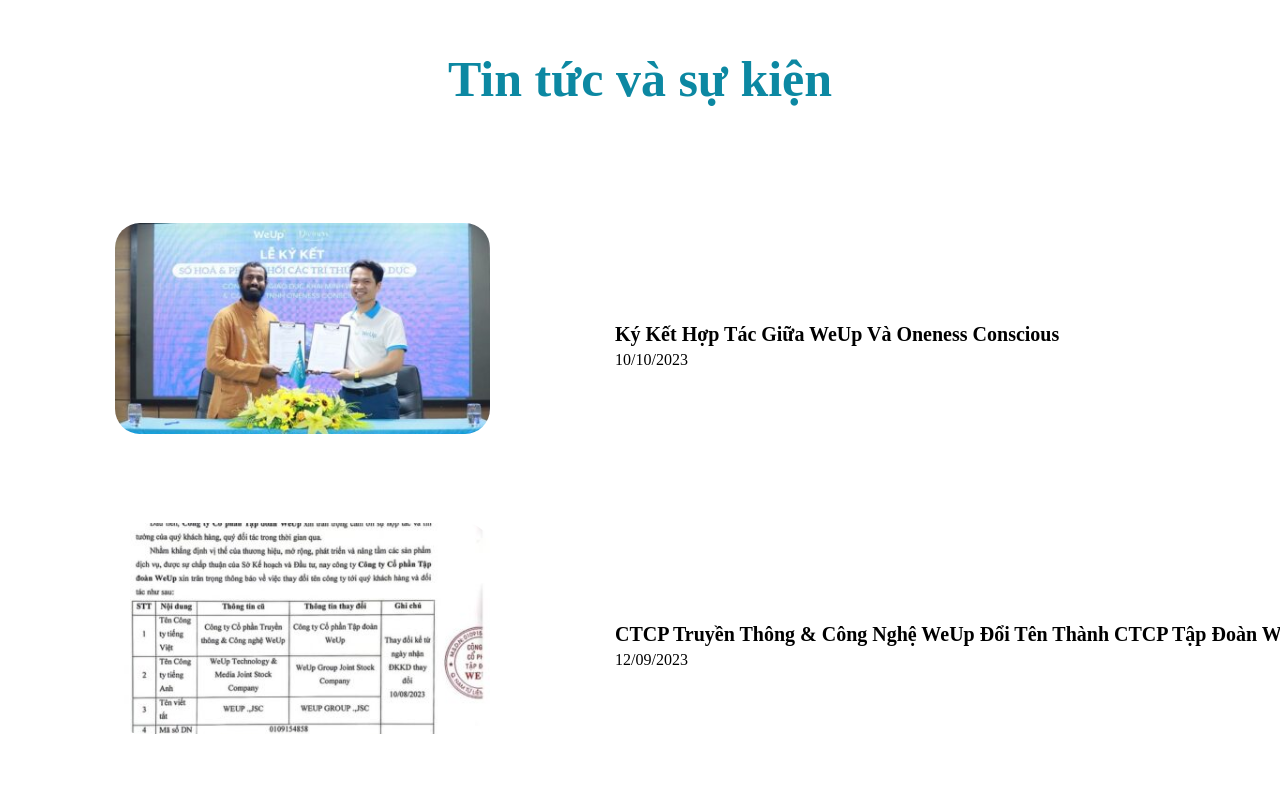
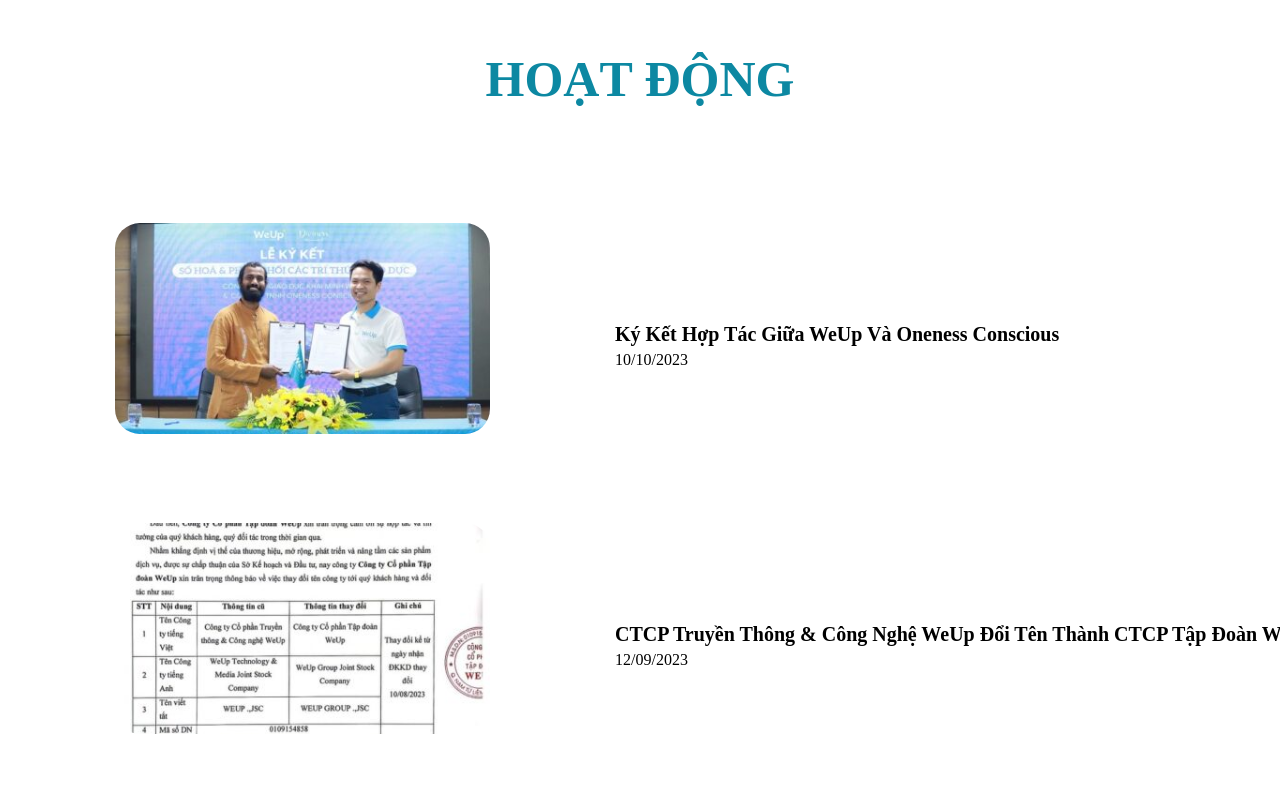
Before and after one commit to anhnt12/long-website, a plain HTML site: page index.html in a window 1280 px wide. Shown: the top 800 px of the page. Drawn offline with Linux system fonts and the light colour scheme.

Commit message:
demo conflict

```diff
--- a/index.html
+++ b/index.html
@@ -6,7 +6,7 @@
     <link rel="stylesheet" href="./assets/css/document.css">
 </head>
 <body>
-    <h2>Tin tức và sự kiện</h2>
+    <h2>HOẠT ĐỘNG</h2>
     <div class="block block--first">
         <div class="block__image">
             <a class="image" href=""><img src="./assets/img/anh-1.jpg" alt=""></a>
```
